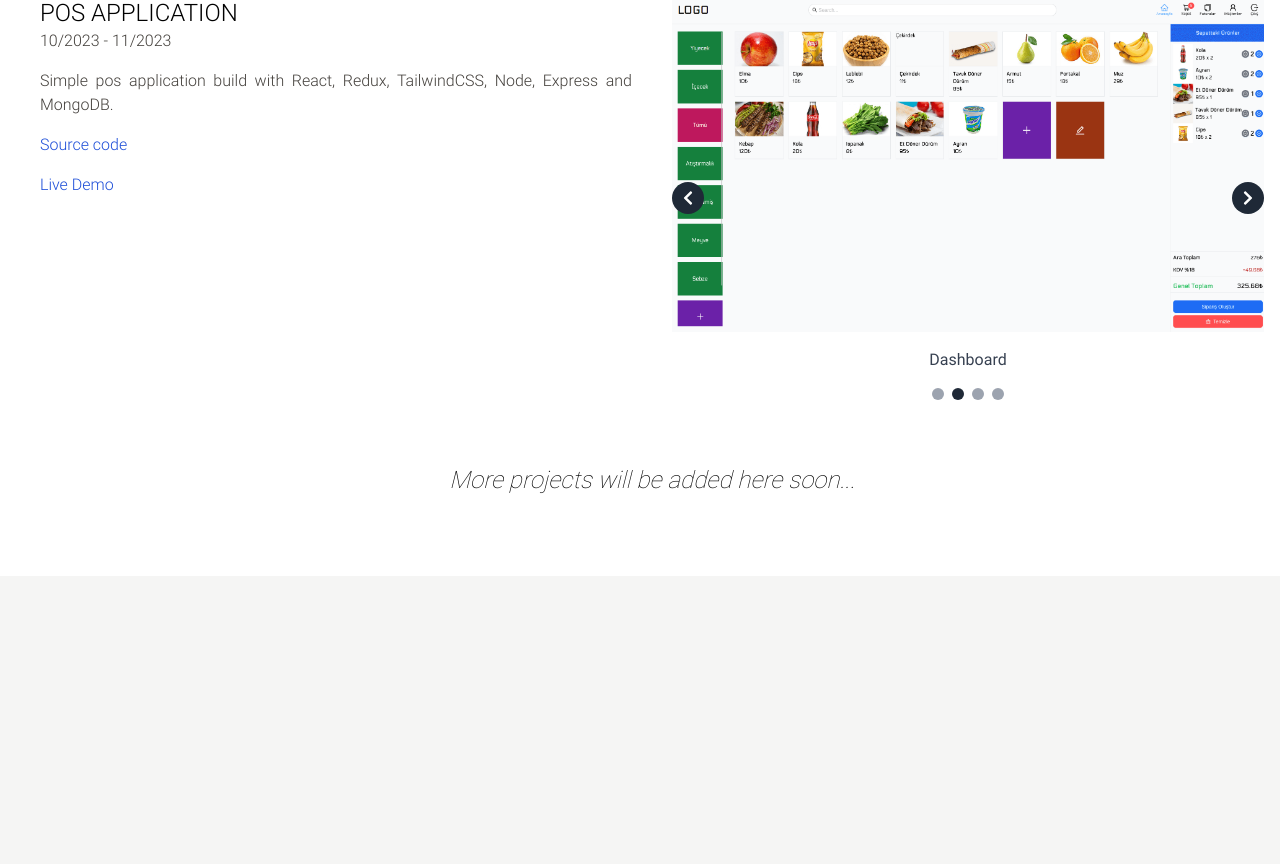
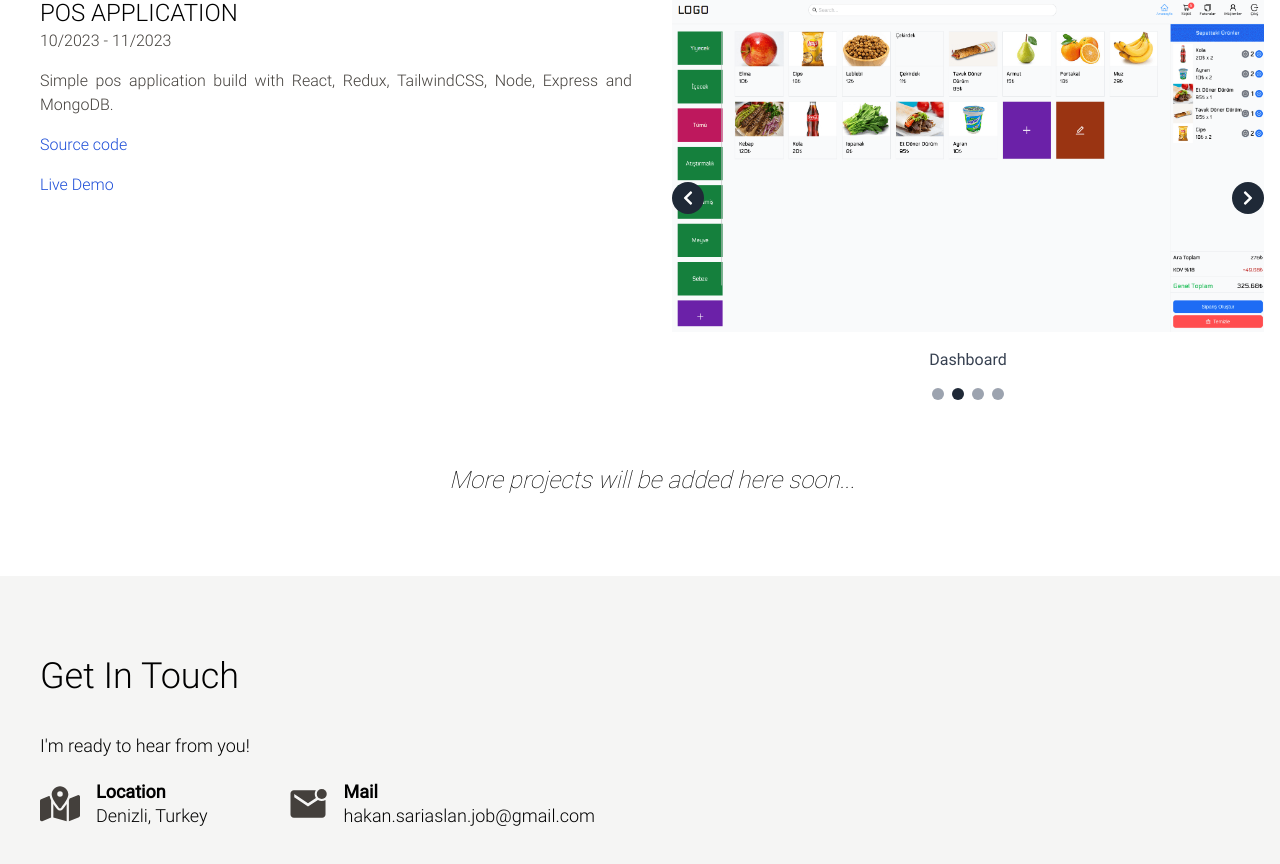
Before and after one commit to hsariaslan/sariaslan.org, a React (Vite) app: page / in a window 1280 px wide. Shown: the part 3849-4713 px from the top of the page. Before the commit the page ends 4425 px from the top, so only its background shows below. Built offline with nearby package versions, Linux system fonts and the light colour scheme.

Commit message:
Create contact page.

```diff
--- /dev/null
+++ b/src/components/Contact/Contact.tsx
@@ -0,0 +1,38 @@
+import React from "react";
+import {motion} from "framer-motion"
+import {FaMapLocationDot} from "react-icons/fa6";
+import {IoMdMailUnread} from "react-icons/io";
+
+function Contact() {
+    return (
+        <div className="py-20">
+            <motion.div initial={{opacity: 0, x: -100}} whileInView={{opacity: 1, x: 0}} viewport={{once: true}}
+                        transition={{delay: 0.2}} id="contact" className="sm:pl-10 px-4 mx-auto 2xl:w-2/3 w-full">
+                <h1 className="text-4xl font-light">Get In Touch</h1>
+                <div className="flex flex-col gap-y-4">
+                    <p className="text-lg font-light mt-8 leading-loose">
+                        I'm ready to hear from you!
+                    </p>
+                    <div className="flex flex-col gap-y-4 sm:flex-row sm:gap-x-20">
+                        <p className="text-lg font-light leading-6 flex gap-x-4 items-center">
+                            <FaMapLocationDot size={40} className="text-stone-700"/>
+                            <div className="flex flex-col">
+                                <span className="font-bold">Location</span>
+                                <span>Denizli, Turkey</span>
+                            </div>
+                        </p>
+                        <p className="text-lg font-light leading-6 flex gap-x-4 items-center">
+                            <IoMdMailUnread size={40} className="text-stone-700"/>
+                            <div className="flex flex-col">
+                                <span className="font-bold">Mail</span>
+                                <a href="mailto:hakan.sariaslan.job@gmail.com" className="hover:text-primary">hakan.sariaslan.job@gmail.com</a>
+                            </div>
+                        </p>
+                    </div>
+                </div>
+            </motion.div>
+        </div>
+    );
+}
+
+export default Contact;
--- a/src/components/index.ts
+++ b/src/components/index.ts
@@ -3,3 +3,4 @@ export {default as Home} from "./Home/Home";
 export {default as About} from "./About/About";
 export {default as Timeline} from "@/components/Timeline/Timeline";
 export {default as Projects} from "@/components/Projects/Projects";
+export {default as Contact} from "@/components/Contact/Contact";
--- a/src/pages/Main.tsx
+++ b/src/pages/Main.tsx
@@ -1,5 +1,5 @@
 import React from "react";
-import {Header, Home, About, Timeline, Projects} from "@/components";
+import {Header, Home, About, Timeline, Projects, Contact} from "@/components";
 
 const Main = () => {
     return (
@@ -9,6 +9,7 @@ const Main = () => {
             <About/>
             <Timeline/>
             <Projects/>
+            <Contact/>
         </>
     );
 }
```
